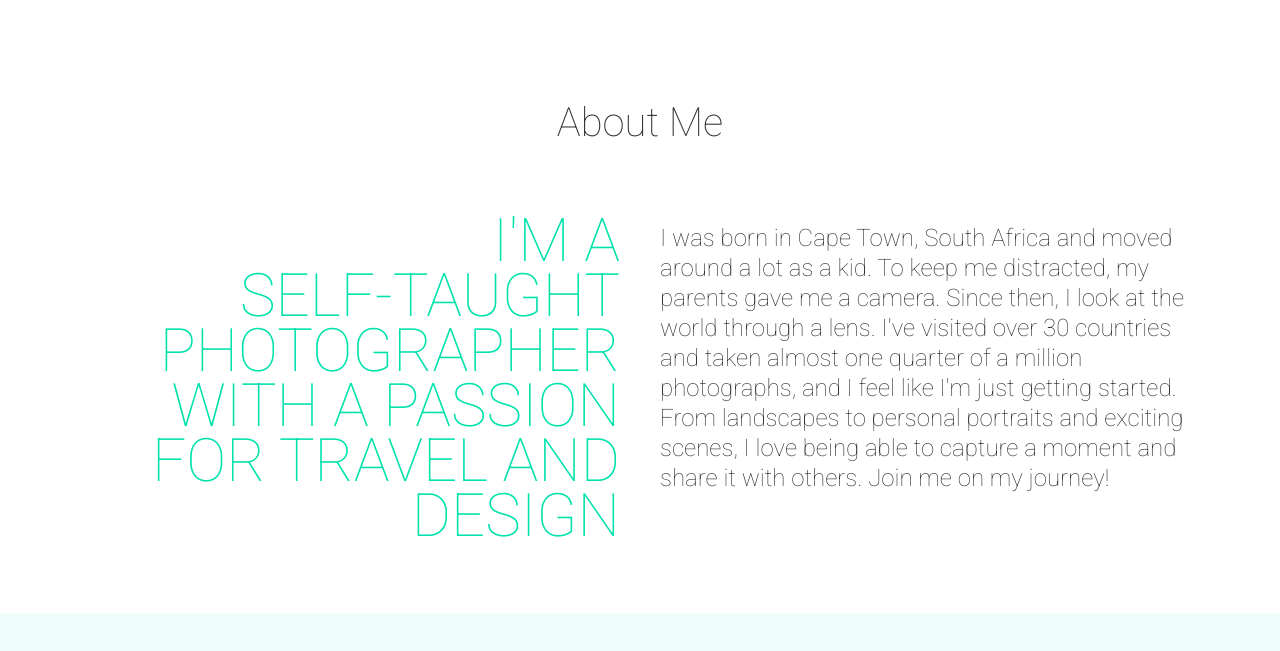
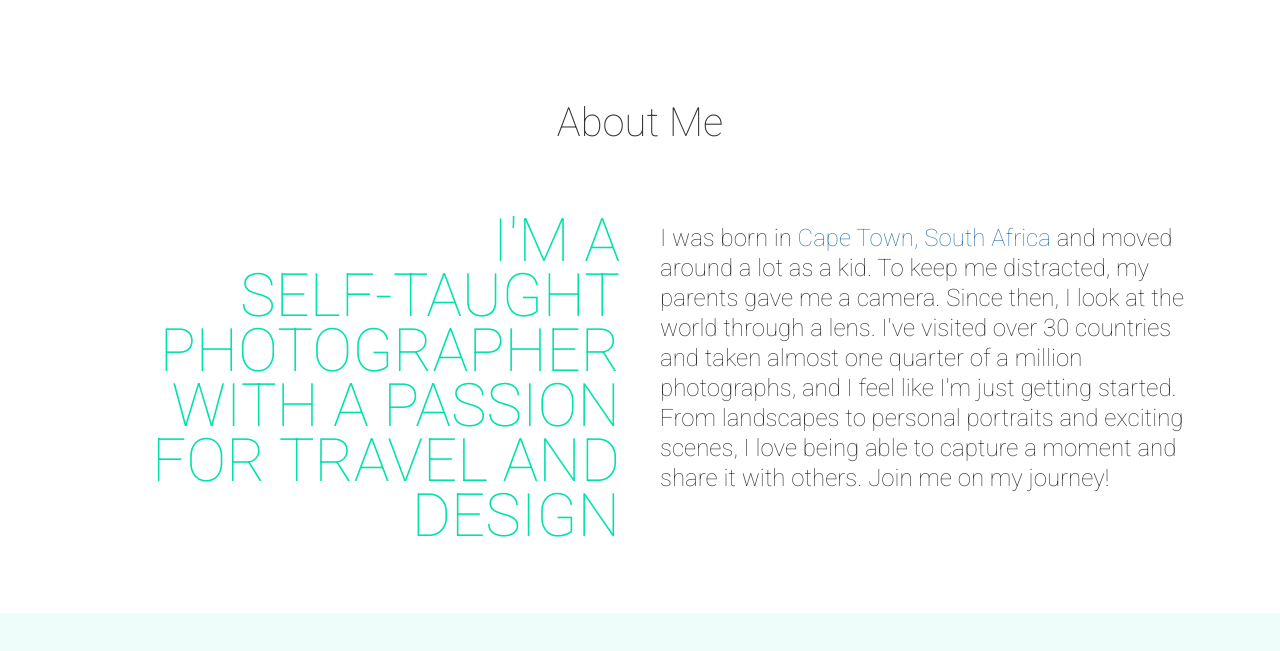
Before and after one commit to TheStoryGirlo0o/Portfolio, a plain HTML site: page index.html in a window 1280 px wide. Shown: the part 637-1288 px from the top of the page. Drawn offline with nearby package versions, Linux system fonts and the light colour scheme.

Commit message:
link Capetown to map

```diff
--- a/index.html
+++ b/index.html
@@ -31,7 +31,7 @@
         </div>
         <div class="col-md-6 right-col">
 
-          <h5>I was born in Cape Town, South Africa and moved around a lot as a kid.
+          <h5>I was born in <a href='https://www.google.com/maps/place/Cape+Town,+South+Africa' target='_blank'>Cape Town, South Africa</a> and moved around a lot as a kid.
             To keep me distracted, my parents gave me a camera. Since then, I look at the world through a lens.
             I've visited over 30 countries and taken almost one quarter of a million photographs,
             and I feel like I'm just getting started. From landscapes to personal portraits and exciting scenes,
```
